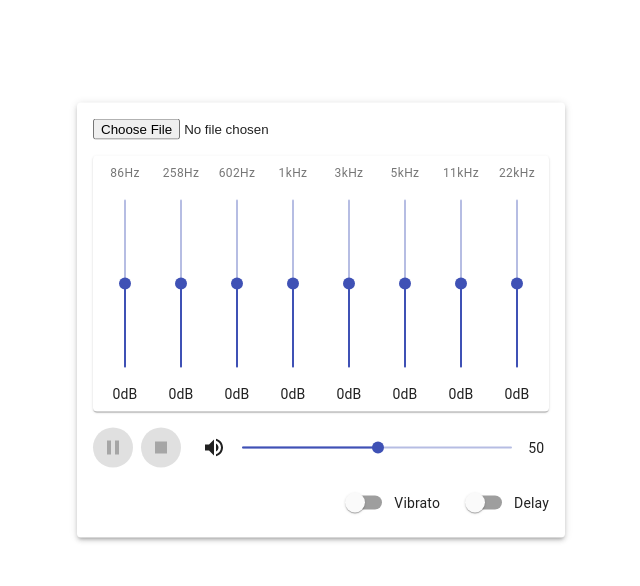
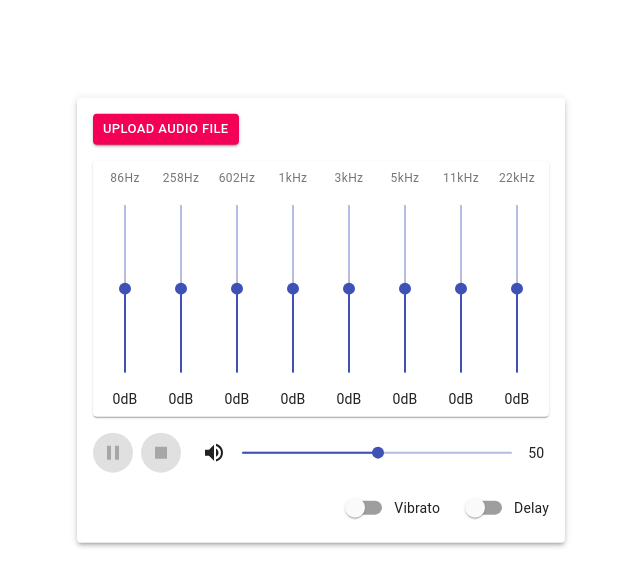
Before and after one commit to Longlom/equalizer, a React (Create React App) app: page / in a window 1280 px wide. Shown: the top 586 px of the page, without its empty margins (319-959 px from the left). Built offline with nearby package versions, Linux system fonts and the light colour scheme.

Commit message:
feat: import file from device

```diff
--- a/src/components/FileLoader.js
+++ b/src/components/FileLoader.js
@@ -1,4 +1,4 @@
-import { Button, Chip, TextField } from "@material-ui/core";
+import { Button, Chip } from "@material-ui/core";
 import QueueMusicIcon from "@material-ui/icons/QueueMusic";
 const FileLoader = (props) => {
   const { sourceNode, file, setFile, setPlayerState } = props;
@@ -9,22 +9,35 @@ const FileLoader = (props) => {
     sourceNode.bufferSourceNode.stop();
     sourceNode.oscillatorNode.stop();
   };
-
+  const handleChangeFile = (event) => {
+    setFile(event.target.files[0]);
+  };
   return (
     <div style={{ display: "flex", gap: "1em" }}>
       {file !== null ? (
         <Chip
+          color="primary"
+          variant="outlined"
           icon={<QueueMusicIcon />}
           label={file.name}
           onDelete={handleDelete}
         />
       ) : (
-        <input
-          type="file"
-          onChange={(e) => {
-            setFile(e.target.files[0]);
-          }}
-        />
+        <Button
+          variant="contained"
+          color="secondary"
+          component="label"
+          size="small"
+        >
+          Upload Audio File
+          <input
+            hidden
+            type="file"
+            onChange={(e) => {
+              handleChangeFile(e);
+            }}
+          />
+        </Button>
       )}
     </div>
   );
```
